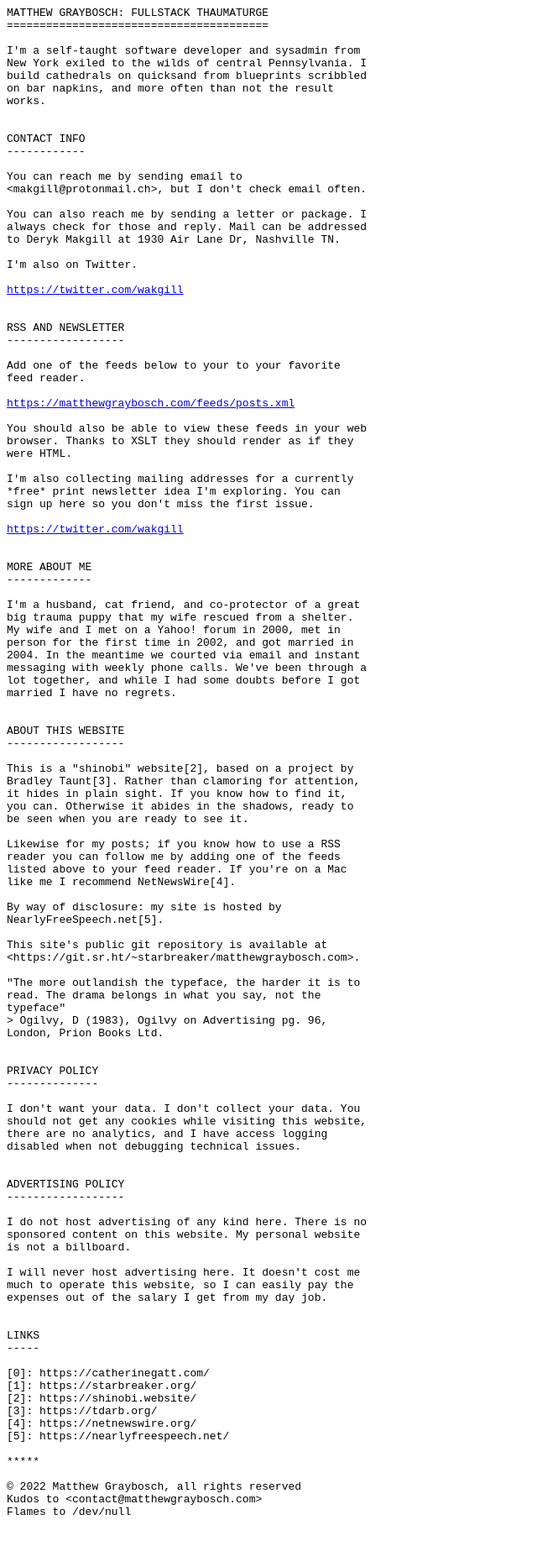
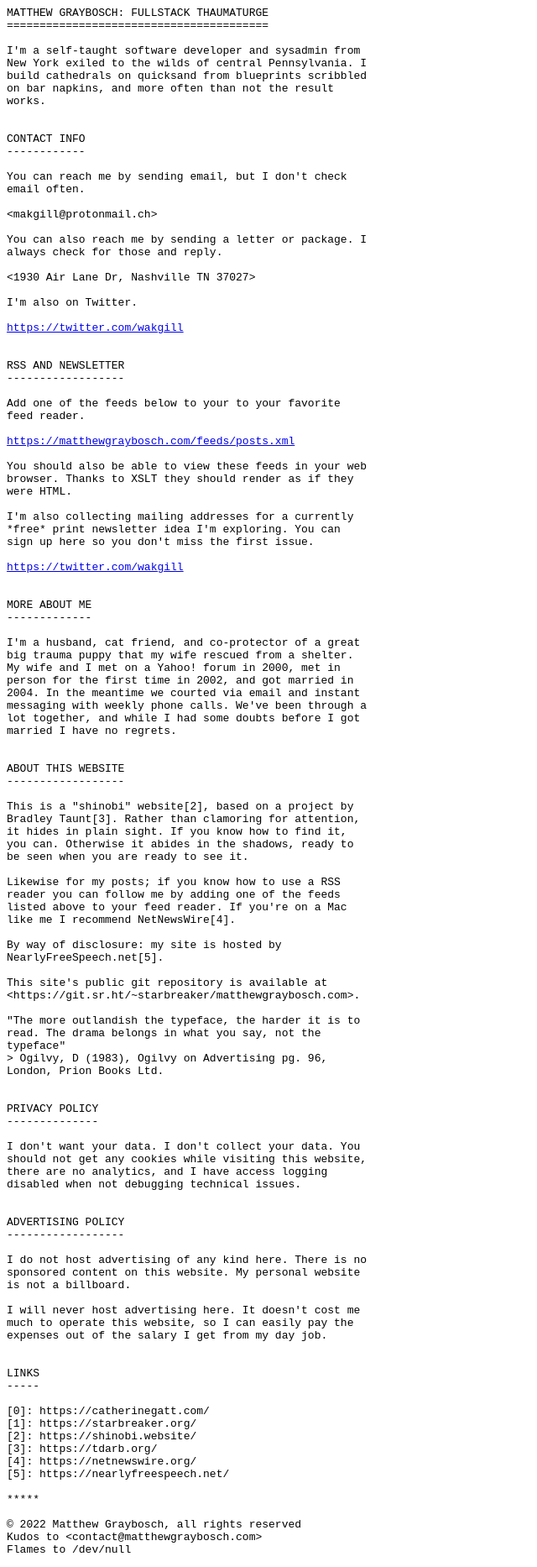
Before and after one commit to 0x000m/0x000m.github.io, a Jekyll site: the page built from index.md, in a window 1280 px wide. Shown: the whole page at 84% size, without its empty margins (0-640 px from the left). Built offline with Jekyll 4.4.1, drawn with Linux system fonts in a browser that asks for light colours; before the commit the page ends 1821 px from its top, so only the background shows below that.

Commit message:
Update index.md

```diff
--- a/index.md
+++ b/index.md
@@ -13,9 +13,13 @@ I'm a self-taught software developer and sysadmin from New York exiled to the wi
 CONTACT INFO
 ------------
 
-You can reach me by sending email to <makgill@protonmail.ch>, but I don't check email often.
+You can reach me by sending email, but I don't check email often.
 
-You can also reach me by sending a letter or package. I always check for those and reply. Mail can be addressed to Deryk Makgill at 1930 Air Lane Dr, Nashville TN.
+<makgill@protonmail.ch>
+
+You can also reach me by sending a letter or package. I always check for those and reply.
+
+<1930 Air Lane Dr, Nashville TN 37027>
 
 I'm also on Twitter.
 
```
